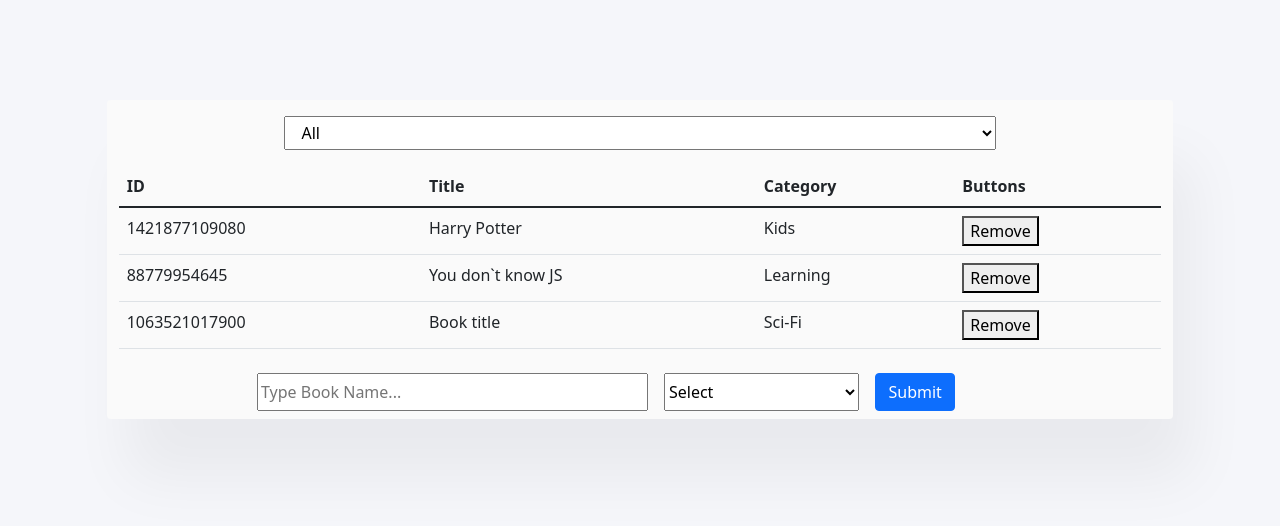
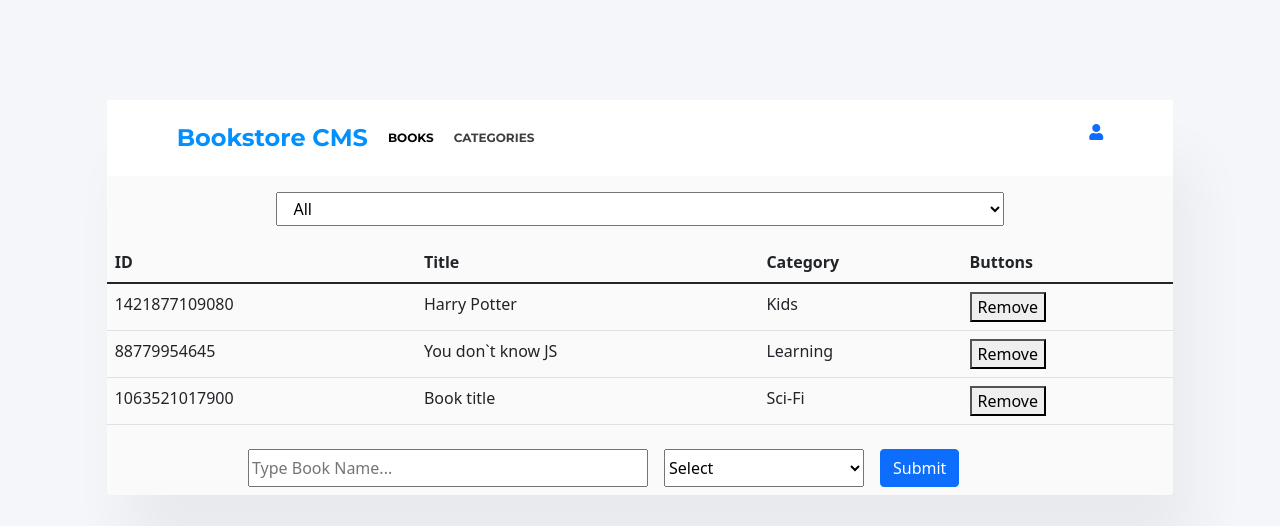
Before and after one commit to AbdumurodovaZulfizar/Bookstore-CMS, a React (Create React App) app: page / in a window 1280 px wide. Shown: the top 526 px of the page. Built offline with nearby package versions, Linux system fonts and the light colour scheme.

Commit message:
Style header links

```diff
--- a/src/components/App.js
+++ b/src/components/App.js
@@ -3,7 +3,7 @@ import BookListContainer from '../containers/BooksList';
 import BookFormContainer from '../containers/BooksForm';
 
 const App = () => (
-  <div className="big-container col-10 mx-auto">
+  <div>
     <BookListContainer />
     <BookFormContainer />
   </div>
--- a/src/components/Header.js
+++ b/src/components/Header.js
@@ -5,14 +5,14 @@ import { Link, NavLink } from 'react-router-dom';
 const Header = () => (
   <header className="d-flex justify-content-between">
     <div className="d-flex">
-    <Link to="/" className="">
+      <Link to="/" className="logo">
       Bookstore CMS
     </Link>
     <nav className="d-inline-flex mt-2 mt-md-0 ms-md-auto">
-      <NavLink exact to="/" className="me-3 py-2 text-dark text-decoration-none font fs-5">
+      <NavLink exact to="/" className="nav_link">
       BOOKS
       </NavLink>
-      <NavLink exact to="/calculator" className="me-3 py-2 text-dark text-decoration-none font fs-5">
+      <NavLink exact to="/" className="nav_link">
       CATEGORIES
       </NavLink>
     </nav>
--- /dev/null
+++ b/src/components/Router.js
@@ -0,0 +1,17 @@
+import React from 'react';
+import { BrowserRouter as Router, Switch, Route } from 'react-router-dom';
+import Header from './Header';
+import App from './App';
+
+const AppRouter = () => (
+  <Router>
+    <div>
+      <Header />
+      <Switch>
+        <Route path='/' component={App}></Route>
+      </Switch>
+    </div>
+  </Router>
+);
+
+export default AppRouter;
--- a/src/index.css
+++ b/src/index.css
@@ -1,3 +1,5 @@
+@import url('https://fonts.googleapis.com/css2?family=Montserrat:wght@500;700&display=swap');
+
 body {
   margin: 0;
   overflow-x: hidden;
@@ -9,4 +11,37 @@ body {
   border-radius: 4px;
   box-shadow: 20px 60px 60px rgba(0, 0, 0, 0.05);
   background-color: #fafafa;
+  padding: 0;
 }
+
+header {
+  background-color: #fff;
+padding: 20px 70px;
+}
+
+.logo {
+  font-family: 'Montserrat', sans-serif;
+  font-size: 24px;
+  font-weight: 700;
+  letter-spacing: normal;
+  color: #0290ff;
+  text-decoration: none;
+}
+
+.nav_link {
+  text-decoration: none;
+  font-size: 12px;
+  font-family: "Montserrat", sans-serif;
+  font-weight: 700;
+  padding-top: 9px;
+}
+
+.nav_link:first-child {
+  color: black;
+  padding-left: 20px;
+  padding-right: 20px;
+}
+
+.nav_link:last-child {
+  color: #3f3e3e;
+}
--- a/src/index.js
+++ b/src/index.js
@@ -3,7 +3,7 @@ import ReactDOM from 'react-dom';
 import { Provider } from 'react-redux';
 import { createStore } from 'redux';
 import './index.css';
-import App from './components/App';
+import AppRouter from './components/Router'
 import reducer from './reducres';
 import { createbook } from './actions';
 
@@ -26,7 +26,9 @@ store.dispatch(createbook({ title: 'Book title', category: categories[6] }));
 ReactDOM.render(
   <React.StrictMode>
     <Provider store={store}>
-      <App />
+      <div className="big-container col-10 mx-auto">
+        <AppRouter />
+      </div>
     </Provider>
   </React.StrictMode>,
   document.getElementById('root'),
```
